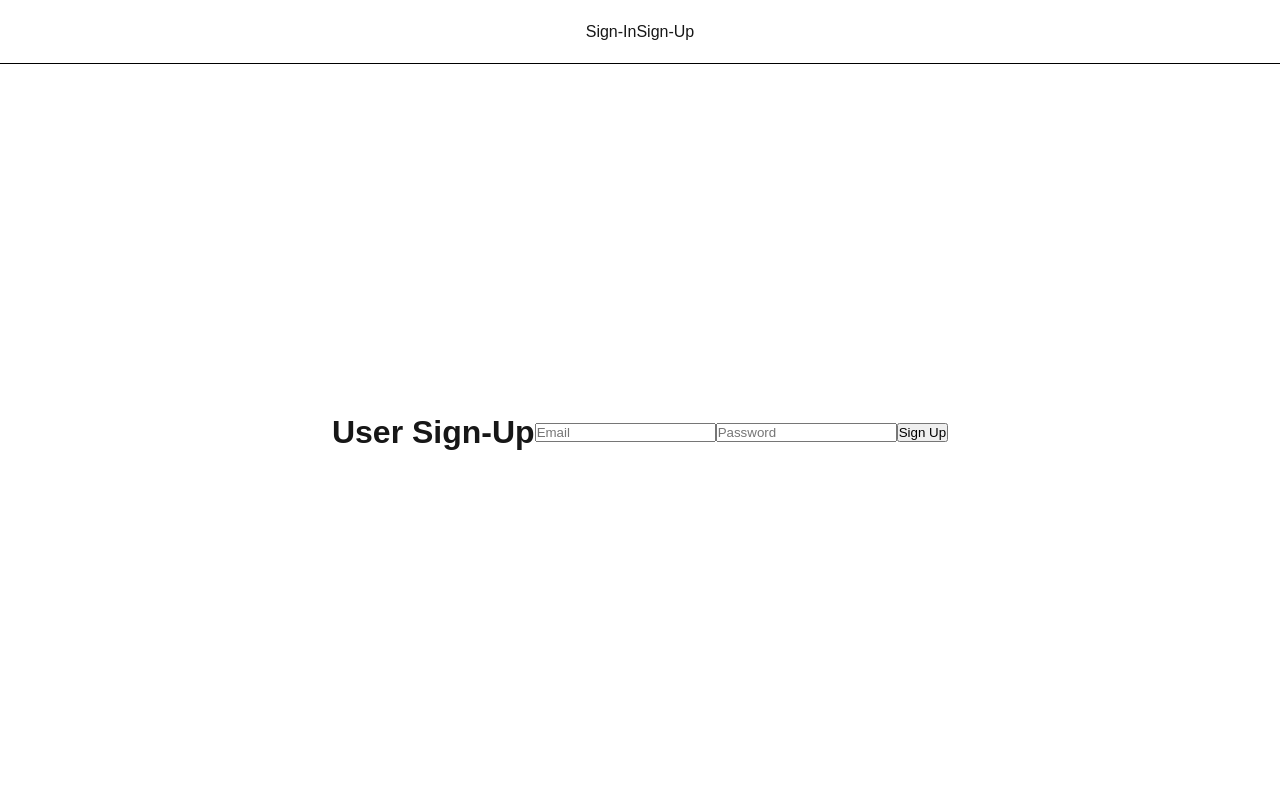
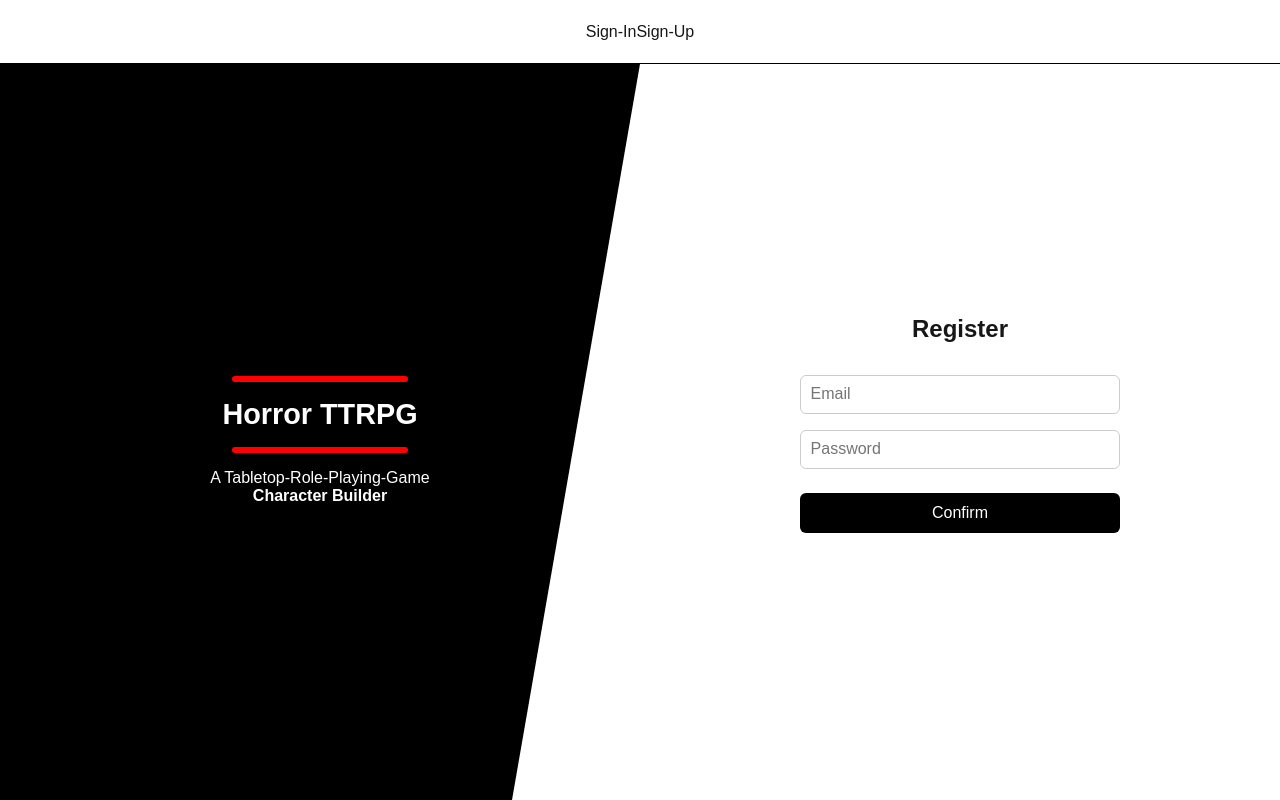
Before and after one commit to ZippyDaFish/character-builder, a Next.js app: page /sign-up in a window 1280 px wide. Built offline with nearby package versions, Linux system fonts and the light colour scheme; no server answers.

Commit message:
style sign-up page

```diff
--- a/app/sign-in/page.js
+++ b/app/sign-in/page.js
@@ -25,7 +25,6 @@ export default function SignIn() {
 
     return (
         <div className={styles.page}>
-            {/* Left Black Panel */}
             <div className={styles.leftPanel}>
                 <div className={styles.leftContent}>
                     <div className={styles.redLine}></div>
@@ -35,8 +34,6 @@ export default function SignIn() {
                     <p><strong>Character Builder</strong></p>
                 </div>
             </div>
-
-            {/* Right Form Panel */}
             <div className={styles.rightPanel}>
                 <div className={styles.formContainer}>
                     <h2>Welcome Back</h2>
--- a/app/sign-up/page.js
+++ b/app/sign-up/page.js
@@ -24,21 +24,38 @@ export default function SignUp() {
     };
 
     return (
-        <div className={styles.pageContent}>
-            <h1>User Sign-Up</h1>
+        <div className={styles.page}>
+            <div className={styles.leftPanel}>
+                <div className={styles.leftContent}>
+                    <div className={styles.redLine}></div>
+                    <h1 className={styles.title}>Horror TTRPG</h1>
+                    <div className={styles.redLine}></div>
+                    <p>A Tabletop-Role-Playing-Game</p>
+                    <p><strong>Character Builder</strong></p>
+                </div>
+            </div>
+            <div className={styles.rightPanel}>
+                <div className={styles.formContainer}>
+                    <h2>Register</h2>
                     <input
                         type="email"
                         placeholder="Email"
                         value={email}
                         onChange={(e) => setEmail(e.target.value)}
+                        className={styles.formInput}
                     />
                     <input
                         type="password"
                         placeholder="Password"
                         value={password}
                         onChange={(e) => setPassword(e.target.value)}
+                        className={styles.formInput}
                     />
-            <button onClick={handleSignUp}>Sign Up</button>
+                    <button onClick={handleSignUp} className={styles.formButton}>
+                        Confirm
+                    </button>
+                </div>
+            </div>
         </div>
     )
 }
--- a/app/sign-up/page.module.css
+++ b/app/sign-up/page.module.css
@@ -1,7 +1,93 @@
-.pageContent {
-    width: 100vw;
-    height: 92vh;
-    display: flex;
-    justify-content: center;
-    align-items: center;
+.page {
+  display: flex;
+  height: 92vh;
+  margin: 0;
+  font-family: Arial, sans-serif;
 }
+
+/* Left black panel */
+.leftPanel {
+  flex: 1;
+  background: black;
+  color: white;
+  display: flex;
+  justify-content: center;
+  align-items: center;
+  text-align: center;
+  clip-path: polygon(0 0, 100% 0, 80% 100%, 0% 100%);
+}
+
+.leftContent {
+  max-width: 300px;
+}
+
+.title {
+  font-size: 1.8rem;
+  margin: 1rem 0;
+}
+
+.redLine {
+  height: 6px;
+  width: 80%;
+  background: red;
+  margin: 1rem auto;
+  border-radius: 4px;
+}
+
+/* Right white panel */
+.rightPanel {
+  flex: 1;
+  display: flex;
+  justify-content: center;
+  align-items: center;
+}
+
+.formContainer {
+  width: 100%;
+  max-width: 320px;
+  text-align: center;
+}
+
+.formContainer h2 {
+  margin-bottom: 1.5rem;
+}
+
+.formInput {
+  width: 100%;
+  padding: 0.6rem;
+  margin: 0.5rem 0;
+  border: 1px solid #ccc;
+  border-radius: 6px;
+  font-size: 1rem;
+}
+
+.formButton {
+  width: 100%;
+  padding: 0.7rem;
+  margin: 1rem 0;
+  background: black;
+  color: white;
+  border: none;
+  border-radius: 6px;
+  font-size: 1rem;
+  cursor: pointer;
+}
+
+.divider {
+  margin: 1rem 0;
+  display: flex;
+  align-items: center;
+  text-align: center;
+}
+
+.divider::before,
+.divider::after {
+  content: "";
+  flex: 1;
+  border-bottom: 1px solid #ccc;
+}
+
+.divider span {
+  margin: 0 0.5rem;
+  color: #555;
+}
```
Also changed, not shown: app/sign-in/page.module.css (+0 -18 lines). Lines whose indentation alone changed are shown as unchanged.
